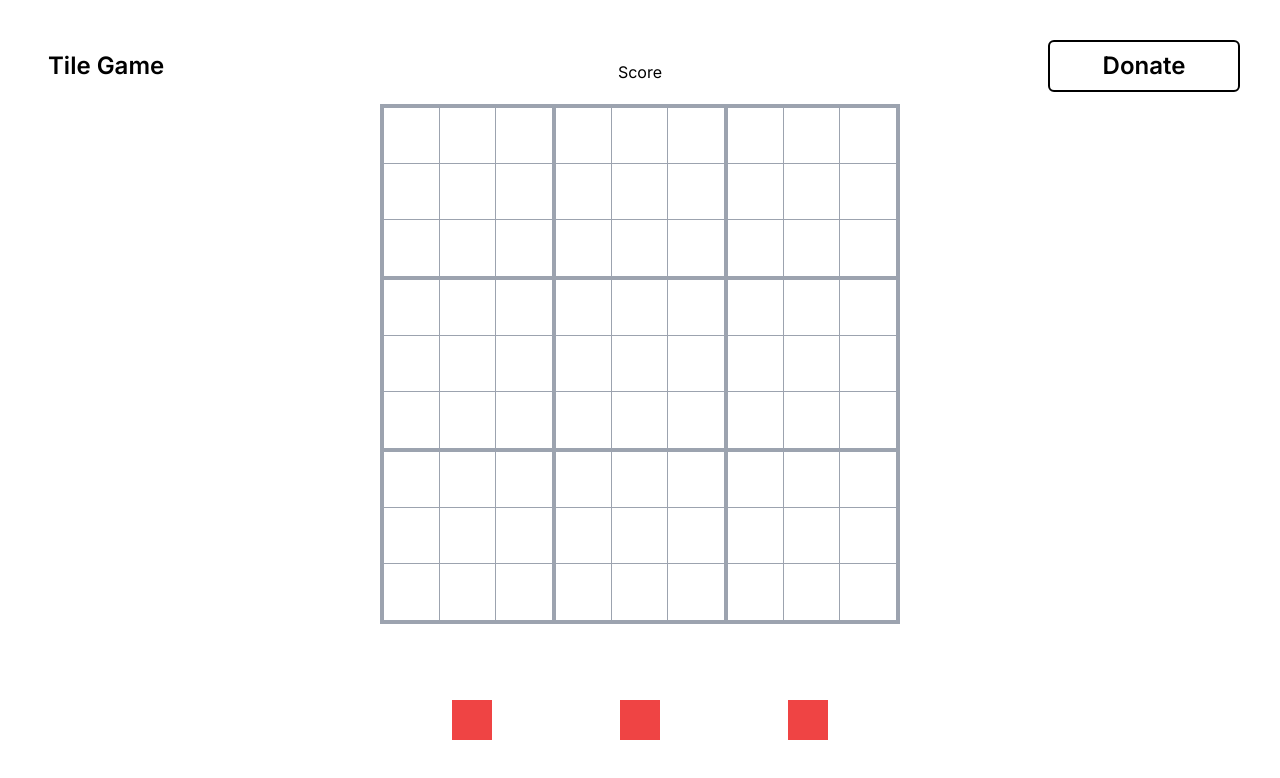
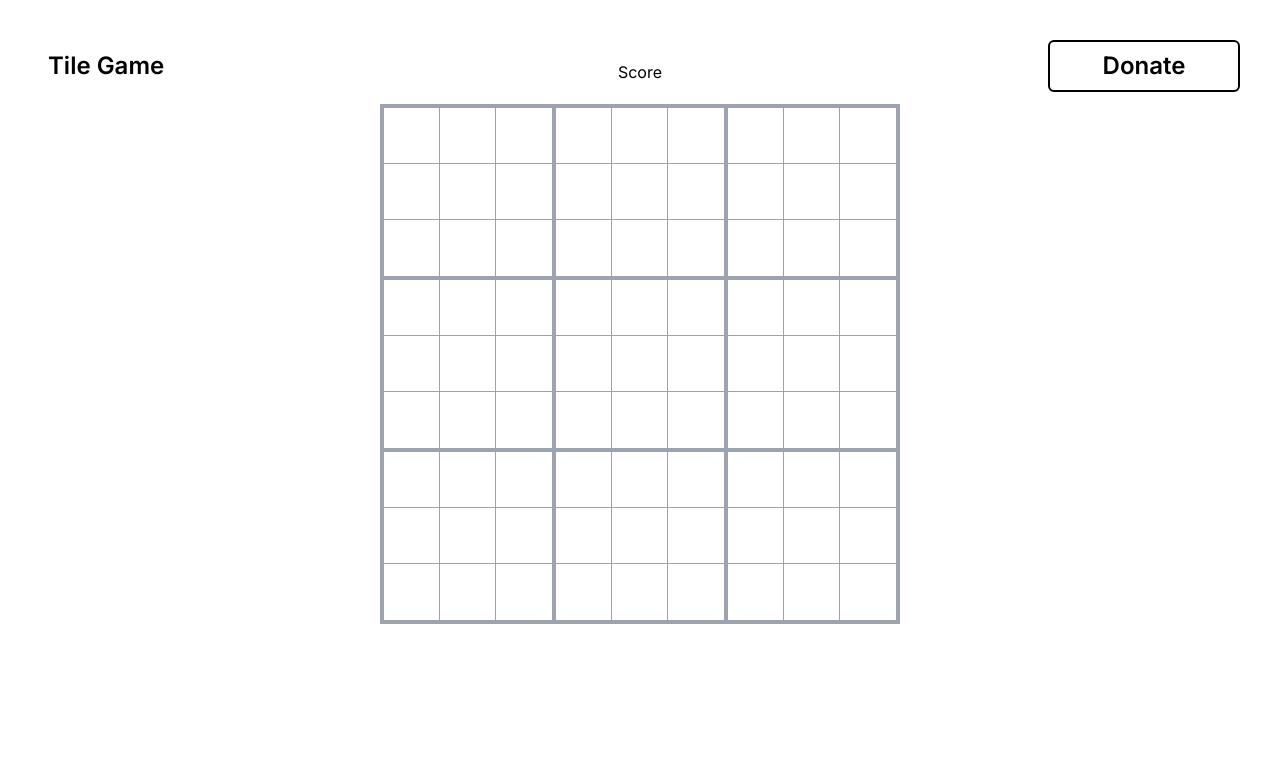
Before and after one commit to jancharatan/tile-game, a Next.js app: page / in a window 1280 px wide. Shown: the top 778 px of the page. Built offline with nearby package versions, Linux system fonts and the light colour scheme.

Commit message:
Added keys everywhere to stop warning messages.

```diff
--- a/src/components/Board.tsx
+++ b/src/components/Board.tsx
@@ -1,15 +1,17 @@
 import { FunctionComponent, useContext } from "react";
 import Quadrant from "./Quadrant";
-import { BoardContext } from "@/pages/Home";
+import { useBoardState } from "@/context/BoardStateContext";
 
 const Board: FunctionComponent = ({}) => {
-    const { boardState } = useContext(BoardContext);
+    const { boardState } = useBoardState();
+
     return (
         <div className="flex justify-center items-center flex-col">
             {[0, 3, 6].map((row) => (
-                <div className="flex ">
+                <div key={`board-row-${row / 3}`} className="flex ">
                     {[0, 3, 6].map((col) => (
                         <Quadrant
+                            key={`quadrant-row-${row / 3}-col-${col / 3}`}
                             quadrantState={[
                                 boardState[0 + row].slice(0 + col, 3 + col),
                                 boardState[1 + row].slice(0 + col, 3 + col),
--- a/src/components/Quadrant.tsx
+++ b/src/components/Quadrant.tsx
@@ -1,4 +1,4 @@
-import { FunctionComponent } from "react";
+import React, { FunctionComponent } from "react";
 import Tile from "./Tile";
 import { TileState } from "@/utils/gameEnums";
 
@@ -14,9 +14,10 @@ const Quadrant: FunctionComponent<{
             ${quadrantRow == 2 && `border-b-4`}`}
         >
             {[0, 1, 2].map((row) => (
-                <div className="flex">
+                <div className="flex" key={`row-${row}`}>
                     {[0, 1, 2].map((col) => (
                         <Tile
+                            key={`tile-col-${col}`}
                             tileState={quadrantState[row][col]}
                             tileRow={row}
                             tileCol={col}
--- a/src/components/TileBank.tsx
+++ b/src/components/TileBank.tsx
@@ -1,11 +1,18 @@
+"use client";
+
 import TileOption from "../components/TileOption";
+import { useTileBankState } from "@/context/TileBankContext";
 
-const TileBank = () => (
-    <div className="mt-8 flex items-center justify-center">
-        <TileOption />
-        <TileOption />
-        <TileOption />
-    </div>
-);
+const TileBank = () => {
+    const tileBank = useTileBankState();
+
+    return (
+        <div className="mt-8 flex items-center justify-center">
+            <TileOption tile={tileBank.tileBankState[0]} />
+            <TileOption tile={tileBank.tileBankState[1]} />
+            <TileOption tile={tileBank.tileBankState[2]} />
+        </div>
+    );
+};
 
 export default TileBank;
--- a/src/components/TileOption.tsx
+++ b/src/components/TileOption.tsx
@@ -1,7 +1,15 @@
-const TileOption = () => (
-    <div className="flex h-32 w-32 justify-center items-center ml-5 mr-5">
-        <div className="w-10 h-10 bg-red-500" />
-    </div>
-);
+"use client";
+
+import Plus from "@/tiles/Plus";
+import { TileList } from "@/utils/gameEnums";
+import { FunctionComponent } from "react";
+
+const TileOption: FunctionComponent<{ tile: TileList }> = ({ tile }) => {
+    return (
+        <div className="flex h-32 w-32 justify-center items-center ml-5 mr-5">
+            {tile === TileList.Plus && <Plus size={50} />}
+        </div>
+    );
+};
 
 export default TileOption;
--- /dev/null
+++ b/src/context/BoardStateContext.tsx
@@ -0,0 +1,47 @@
+import { TileState } from "@/utils/gameEnums";
+import {
+    Dispatch,
+    FunctionComponent,
+    SetStateAction,
+    createContext,
+    useContext,
+    useEffect,
+    useState,
+} from "react";
+
+type BoardStateContextType = {
+    boardState: TileState[][];
+    setBoardState: Dispatch<SetStateAction<TileState[][]>>;
+};
+
+const BoardStateContext = createContext<BoardStateContextType>({
+    boardState: [[]],
+    setBoardState: () => {},
+});
+
+export function useBoardState() {
+    return useContext(BoardStateContext);
+}
+
+export const BoardStateProvider: FunctionComponent<{
+    children: any;
+}> = ({ children }) => {
+    const [boardState, setBoardState] = useState<TileState[][]>(
+        Array.from({ length: 9 }, () =>
+            new Array(9).fill(TileState.Empty)
+        ) as TileState[][]
+    );
+
+    useEffect(() => {}, []);
+
+    const value = {
+        boardState,
+        setBoardState,
+    };
+
+    return (
+        <BoardStateContext.Provider value={value}>
+            {children}
+        </BoardStateContext.Provider>
+    );
+};
--- /dev/null
+++ b/src/context/TileBankContext.tsx
@@ -0,0 +1,56 @@
+import { TileList } from "@/utils/gameEnums";
+import {
+    Dispatch,
+    FunctionComponent,
+    SetStateAction,
+    createContext,
+    useContext,
+    useEffect,
+    useState,
+} from "react";
+
+const getRandomTile = (): TileList => {
+    return Object.values(TileList)[
+        Math.floor(Math.random() * Object.keys(TileList).length)
+    ];
+};
+
+type TileBankContextType = {
+    tileBankState: TileList[];
+    setTileBankState: Dispatch<SetStateAction<TileList[]>>;
+    resetTileBank: () => void;
+};
+
+const TileBankContext = createContext<TileBankContextType>({
+    tileBankState: [],
+    setTileBankState: () => {},
+    resetTileBank: () => {},
+});
+
+export function useTileBankState() {
+    return useContext(TileBankContext);
+}
+
+export const TileBankProvider: FunctionComponent<{
+    children: any;
+}> = ({ children }) => {
+    const [tileBankState, setTileBankState] = useState<TileList[]>([]);
+
+    const resetTileBank = (): void => {
+        setTileBankState([getRandomTile(), getRandomTile(), getRandomTile()]);
+    };
+
+    useEffect(() => {}, []);
+
+    const value = {
+        tileBankState,
+        setTileBankState,
+        resetTileBank,
+    };
+
+    return (
+        <TileBankContext.Provider value={value}>
+            {children}
+        </TileBankContext.Provider>
+    );
+};
--- a/src/pages/Home.tsx
+++ b/src/pages/Home.tsx
@@ -1,44 +1,12 @@
 "use client";
 
-import {
-    Dispatch,
-    FunctionComponent,
-    SetStateAction,
-    createContext,
-    useState,
-} from "react";
+import { FunctionComponent, useState } from "react";
 import Board from "../components/Board";
 import TileBank from "../components/TileBank";
-import { TileState } from "@/utils/gameEnums";
-
-type BoardContextType = {
-    boardState: TileState[][];
-    setBoardState: Dispatch<SetStateAction<TileState[][]>>;
-};
-
-export const BoardContext = createContext<BoardContextType>({
-    boardState: [[]],
-    setBoardState: () => {},
-});
-
-type TileBankContextType = {
-    tileBankState: Number[];
-    setTileBankState: Dispatch<SetStateAction<Number[]>>;
-};
-
-export const TileBankContext = createContext<TileBankContextType>({
-    tileBankState: [],
-    setTileBankState: () => {},
-});
+import { TileBankProvider } from "@/context/TileBankContext";
+import { BoardStateProvider } from "@/context/BoardStateContext";
 
 const Home: FunctionComponent<{}> = () => {
-    const [boardState, setBoardState] = useState<TileState[][]>(
-        Array.from({ length: 9 }, () =>
-            new Array(9).fill(TileState.Empty)
-        ) as TileState[][]
-    );
-    const [tileBankState, setTileBankState] = useState<Number[]>([0, 1, 2]);
-
     return (
         <div className="p-10 flex flex-col items-center">
             <div className="w-full flex flex-row justify-between items-center">
@@ -50,14 +18,12 @@ const Home: FunctionComponent<{}> = () => {
                     Donate
                 </button>
             </div>
-            <BoardContext.Provider value={{ boardState, setBoardState }}>
-                <TileBankContext.Provider
-                    value={{ tileBankState, setTileBankState }}
-                >
+            <BoardStateProvider>
+                <TileBankProvider>
                     <Board />
-                </TileBankContext.Provider>
-                <TileBank />
-            </BoardContext.Provider>
+                    <TileBank />
+                </TileBankProvider>
+            </BoardStateProvider>
         </div>
     );
 };
--- a/src/utils/gameEnums.ts
+++ b/src/utils/gameEnums.ts
@@ -3,3 +3,8 @@ export enum TileState {
     Occupied,
     Hover,
 }
+
+export enum TileList {
+    Empty = "Empty",
+    Plus = "Plus",
+}
```
Also changed, not shown: src/components/Tile.tsx (+5 -5 lines).
